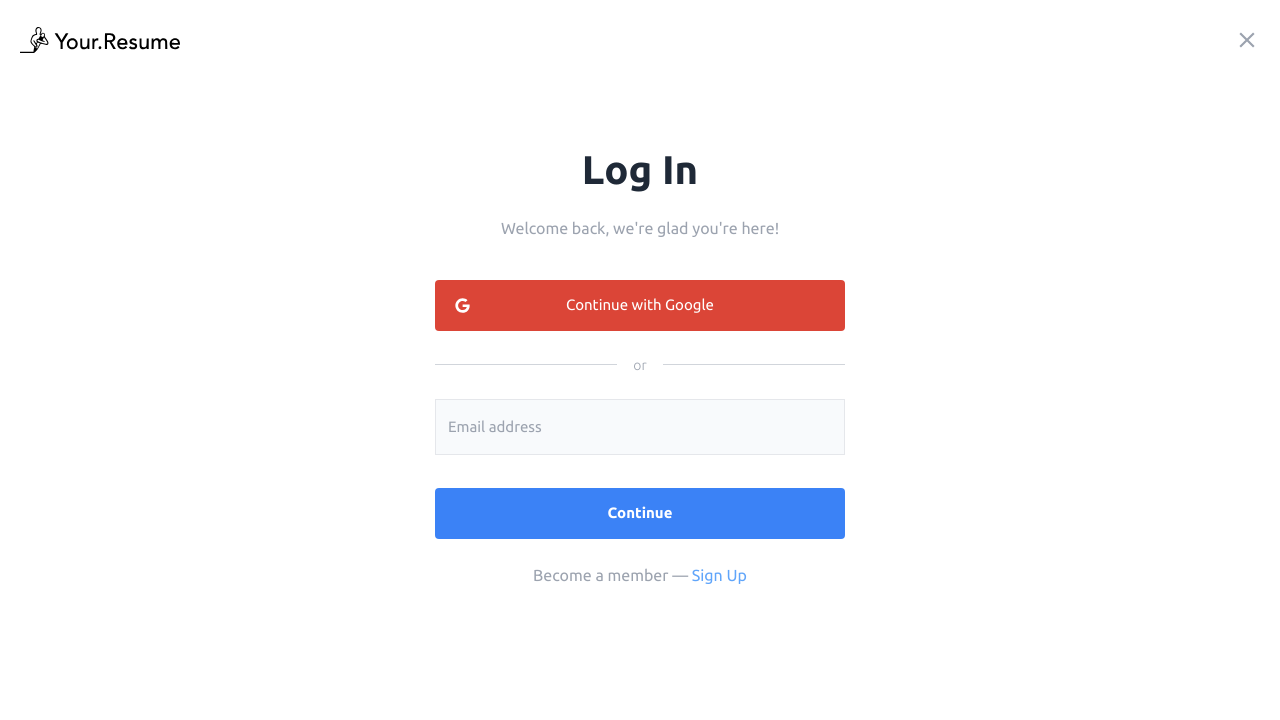
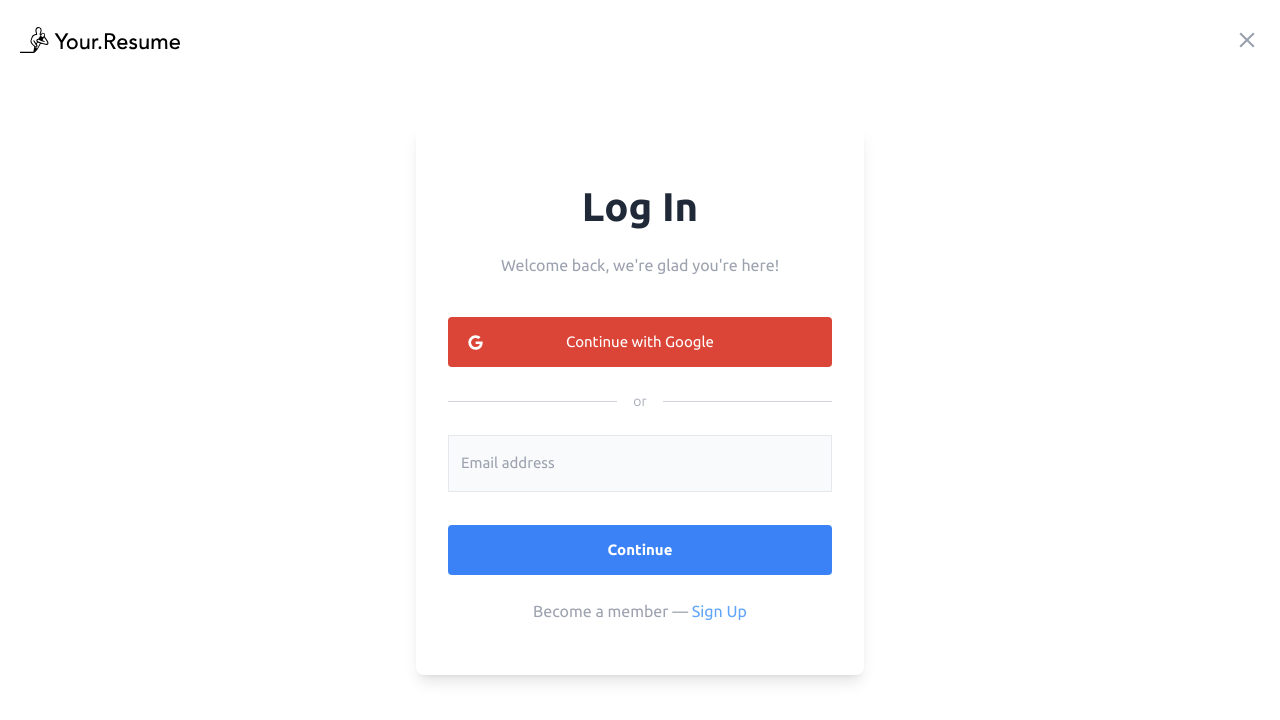
Before and after one commit to AnaAdrian/cv-generator, a React (Vite) app: page /app/auth/sign-in in a window 1280 px wide. Shown: the top 720 px of the page. Built offline with nearby package versions, Linux system fonts and the light colour scheme.

Commit message:
updated the toast messages

```diff
--- a/src/App.jsx
+++ b/src/App.jsx
@@ -1,4 +1,3 @@
-import { AuthProvider } from "./features/auth/AuthContext";
 import {
   QueryCache,
   QueryClient,
@@ -14,9 +13,10 @@ import {
   Navigate,
 } from "react-router-dom";
 
+import { Toaster } from "react-hot-toast";
+
 import AppLayout from "./ui/AppLayout";
 import AuthLayout from "./ui/AuthLayout";
-import CustomToaster, { showToast } from "./ui/Toast";
 import SignIn from "./pages/SignIn";
 import SignUp from "./pages/SignUp";
 import PasswordReset from "./pages/PasswordReset";
@@ -27,6 +27,8 @@ import PageNotFound from "./pages/PageNotFound";
 import Form from "./features/resume/form/Form";
 import ProtectedRoute from "./features/auth/ProtectedRoute";
 import PublicRoute from "./features/auth/PublicRoute";
+import { showToast } from "./ui/Toast";
+import { AuthProvider } from "./features/auth/AuthContext";
 
 const queryClient = new QueryClient({
   queryCache: new QueryCache({
@@ -41,6 +43,13 @@ const queryClient = new QueryClient({
 function App() {
   return (
     <QueryClientProvider client={queryClient}>
+      <Toaster
+        toastOptions={{
+          custom: {
+            duration: 3000,
+          },
+        }}
+      />
       <ReactQueryDevtools initialIsOpen={false} />
       <Router>
         <AuthProvider>
@@ -88,7 +97,6 @@ function App() {
             </Route>
             <Route path="*" element={<PageNotFound />} />
           </Routes>
-          <CustomToaster />
         </AuthProvider>
       </Router>
     </QueryClientProvider>
--- a/src/features/auth/SendResetEmailForm.jsx
+++ b/src/features/auth/SendResetEmailForm.jsx
@@ -49,13 +49,13 @@ function SendResetEmailForm({ email, onClose }) {
   return (
     <>
       <form className="animate-fadeIn" onSubmit={handleSubmit(formHandler)}>
-        <div className="mb-10 flex flex-col gap-1 ">
+        <div className="mb-10 flex flex-col gap-2 ">
           <h2 className=" text-2xl font-normal text-gray-800">
             Reset your password?
           </h2>
           <div className="flex-grow border-t border-gray-300"></div>
 
-          <p className="mt-3 text-sm font-light text-gray-800">
+          <p className=" text-sm font-light text-gray-800">
             Please provide the email address that you used when you signed up
             for your account. <br /> <br />
             We will send you an email that will allow you to reset your
--- a/src/ui/AuthLayout.jsx
+++ b/src/ui/AuthLayout.jsx
@@ -11,8 +11,8 @@ function AuthLayout() {
         {pathname.includes("reset-password") ? "" : <HomeButton />}
       </Header>
 
-      <div className="my-10 flex justify-center">
-        <div className="w-full max-w-[410px]">
+      <div className="pointer-events-none fixed inset-0 flex flex-col">
+        <div className="pointer-events-auto m-auto w-full max-w-md rounded-lg p-8 shadow-none md:shadow-lg">
           <Outlet />
         </div>
       </div>
--- a/src/ui/Toast.jsx
+++ b/src/ui/Toast.jsx
@@ -1,41 +1,31 @@
-import toast, { Toaster } from "react-hot-toast";
-
-export default function CustomToaster() {
-  return (
-    <Toaster
-      position="top-center"
-      gutter={12}
-      containerStyle={{ margin: "8px" }}
-      toastOptions={{
-        success: {
-          duration: 2000,
-        },
-        error: {
-          duration: 3500,
-        },
-        style: {
-          fontSize: "16px",
-          maxWidth: "900px",
-          padding: "16px 24px",
-          backgroundColor: "white",
-          color: "black",
-        },
-      }}
-    />
-  );
-}
+import toast from "react-hot-toast";
+import { MdCheckCircle, MdError, MdClose } from "react-icons/md";
 
 // eslint-disable-next-line
 export const showToast = (message, type = "success") => {
-  // Dismiss all existing toasts
-  toast.dismiss();
+  const Icon = type === "error" ? MdError : MdCheckCircle;
+  const iconColor = type === "error" ? "text-red-500" : "text-green-500";
 
-  // Show the toast based on type
-  if (type === "success") {
-    toast.success(message);
-  } else if (type === "error") {
-    toast.error(message);
-  } else {
-    console.error("Invalid toast type", type);
-  }
+  toast.custom(
+    (t) => (
+      <div
+        className={`flex max-w-md rounded-lg bg-white shadow-md ring-1 ring-black ring-opacity-5 ${t.visible ? "animate-fadeIn" : "animate-fadeOut"}`}
+      >
+        {/* Icon and message container */}
+        <div className="flex items-center gap-1.5 px-4 py-3">
+          <Icon className={`${iconColor}`} size={24} />
+          <span className="flex-1 text-black">{message}</span>{" "}
+        </div>
+
+        {/* Close button and border */}
+        <button
+          className=" flex items-center rounded-r-lg border-l border-gray-200 p-2 text-gray-500 focus:outline-none focus:ring-2 focus:ring-blue-500"
+          onClick={() => toast.dismiss(t.id)}
+        >
+          <MdClose size={20} />
+        </button>
+      </div>
+    ),
+    { id: "my-app-toast" },
+  );
 };
--- a/tailwind.config.js
+++ b/tailwind.config.js
@@ -21,10 +21,15 @@ export default {
             transform: 'translateY(0)'
           },
         },
+        fadeOut: {
+          '0%': { opacity: 1 },
+          '100%': { opacity: 0 },
+        },
       },
       animation: {
         fadeIn: 'fadeIn 0.15s ease-out',
         fadeInUp: 'fadeInUp 0.15s ease-out',
+        fadeOut: 'fadeOut 0.07s ease-out forwards',
       },
       fontFamily: {
         'sans': ['Ubuntu', 'sans-serif'],
@@ -33,10 +38,7 @@ export default {
       boxShadow: {
         "menu": 'rgba(16, 56, 112, 0.32) 0px 0px 1px, rgba(16, 56, 112, 0.08) 0px 2px 4px -1px, rgba(16, 56, 112, 0.12) 0px 8px 20px -4px',
         "even": "rgba(16, 56, 112, 0.2) 0px 0px 1px, rgba(16, 56, 112, 0.15) 0px 2px 14px"
-      },
-      inset: {
-        "left-calc": "calc(100% + 2px)",
-      },
+      }
     },
   },
   plugins: [],
```
